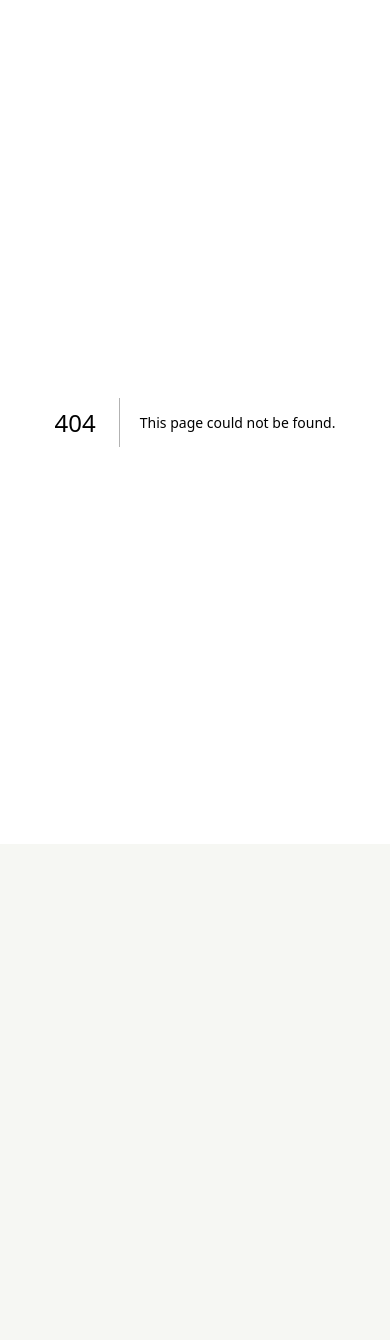
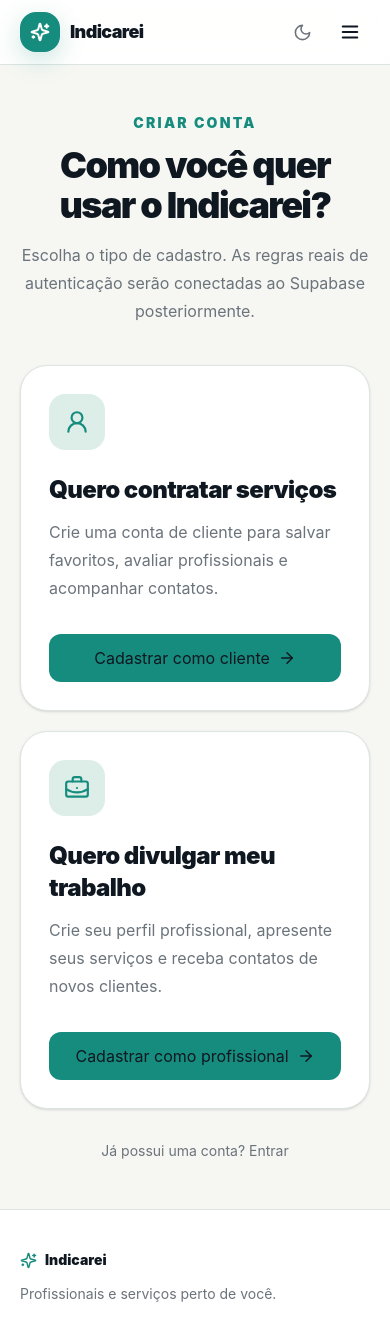
Before and after one commit to JoelsonJSantos/indicarei-v2, a Next.js app: page /cadastrar in a window 390 px wide. Before the commit this address had no page. Shown: the top 1340 px of the page. Before the commit the page ends 844 px from the top, so only its background shows below. Built offline with nearby package versions, Linux system fonts and the light colour scheme.

Commit message:
feat: cria página responsiva de cadastro

```diff
--- /dev/null
+++ b/src/app/cadastrar/page.tsx
@@ -0,0 +1,57 @@
+import Link from "next/link";
+import { ArrowRight, BriefcaseBusiness, UserRound } from "lucide-react";
+import { PublicPageShell } from "@/components/public-page-shell";
+
+const accountTypes = [
+  {
+    title: "Quero contratar serviços",
+    description: "Crie uma conta de cliente para salvar favoritos, avaliar profissionais e acompanhar contatos.",
+    icon: UserRound,
+    href: "/cadastrar/cliente",
+    action: "Cadastrar como cliente",
+  },
+  {
+    title: "Quero divulgar meu trabalho",
+    description: "Crie seu perfil profissional, apresente seus serviços e receba contatos de novos clientes.",
+    icon: BriefcaseBusiness,
+    href: "/cadastrar/profissional",
+    action: "Cadastrar como profissional",
+  },
+];
+
+export default function RegisterPage() {
+  return (
+    <PublicPageShell>
+      <main className="px-5 py-12 lg:px-10 lg:py-20">
+        <div className="mx-auto max-w-5xl">
+          <div className="text-center">
+            <p className="text-sm font-black uppercase tracking-[0.16em] text-[var(--primary)]">Criar conta</p>
+            <h1 className="mt-3 text-4xl font-black tracking-[-0.045em] sm:text-5xl">Como você quer usar o Indicarei?</h1>
+            <p className="mx-auto mt-4 max-w-2xl leading-7 text-[var(--text-muted)]">
+              Escolha o tipo de cadastro. As regras reais de autenticação serão conectadas ao Supabase posteriormente.
+            </p>
+          </div>
+
+          <div className="mt-10 grid gap-5 lg:grid-cols-2">
+            {accountTypes.map(({ title, description, icon: Icon, href, action }) => (
+              <article key={title} className="rounded-[1.7rem] border border-[var(--border)] bg-[var(--surface)] p-7 shadow-sm sm:p-8">
+                <span className="grid size-14 place-items-center rounded-2xl bg-[var(--success-bg)] text-[var(--primary)]">
+                  <Icon size={26} />
+                </span>
+                <h2 className="mt-6 text-2xl font-black tracking-tight">{title}</h2>
+                <p className="mt-3 leading-7 text-[var(--text-muted)]">{description}</p>
+                <Link href={href} className="mt-8 inline-flex min-h-12 w-full items-center justify-center gap-2 rounded-xl bg-[var(--primary)] px-5 font-bold text-white transition hover:bg-[var(--primary-hover)]">
+                  {action} <ArrowRight size={18} />
+                </Link>
+              </article>
+            ))}
+          </div>
+
+          <p className="mt-8 text-center text-sm text-[var(--text-muted)]">
+            Já possui uma conta? <Link href="/entrar" className="font-bold text-[var(--primary)]">Entrar</Link>
+          </p>
+        </div>
+      </main>
+    </PublicPageShell>
+  );
+}
```
